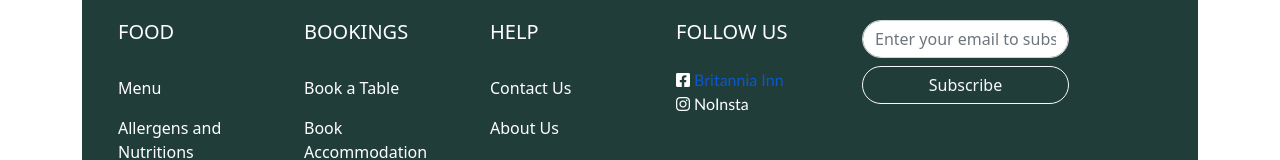
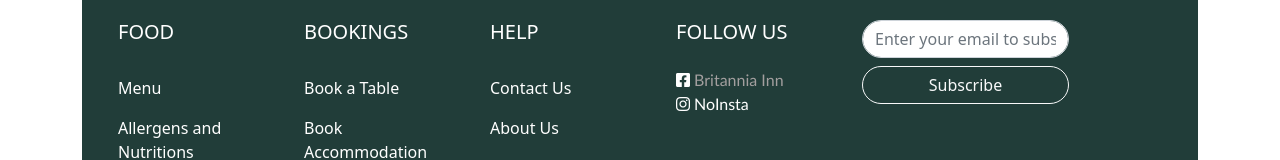
Before and after one commit to SarunasPersonal/Britannia_Inn, a plain HTML site: page index.html in a window 1280 px wide. In both pictures the pointer is over the link "Britannia Inn". Shown: the part 2397-2557 px from the top of the page. Drawn offline with nearby package versions, Linux system fonts and the light colour scheme.

Commit message:
menu-page

```diff
--- a/styles.css
+++ b/styles.css
@@ -130,3 +130,6 @@ font-family: ;
 
 
 }
+.social-media:hover{
+  color: rgb(163, 159, 159);
+}
```
